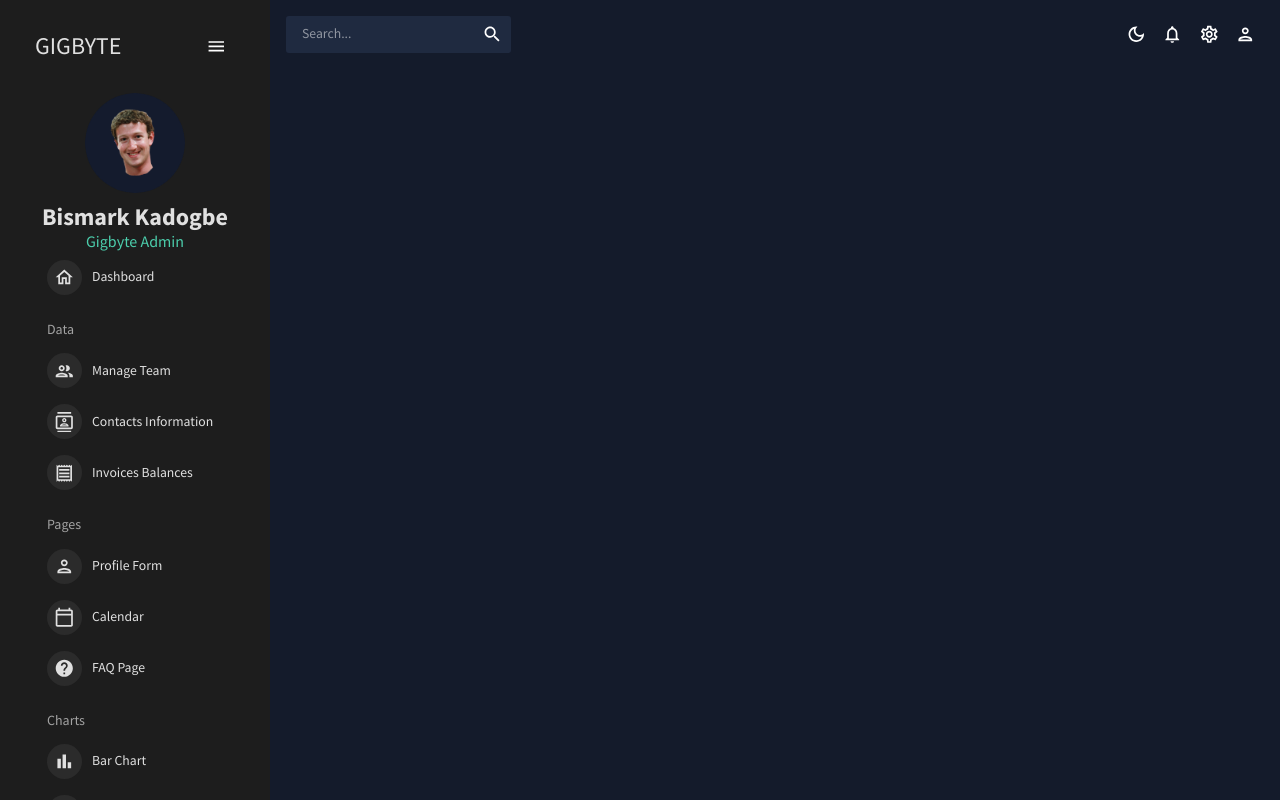
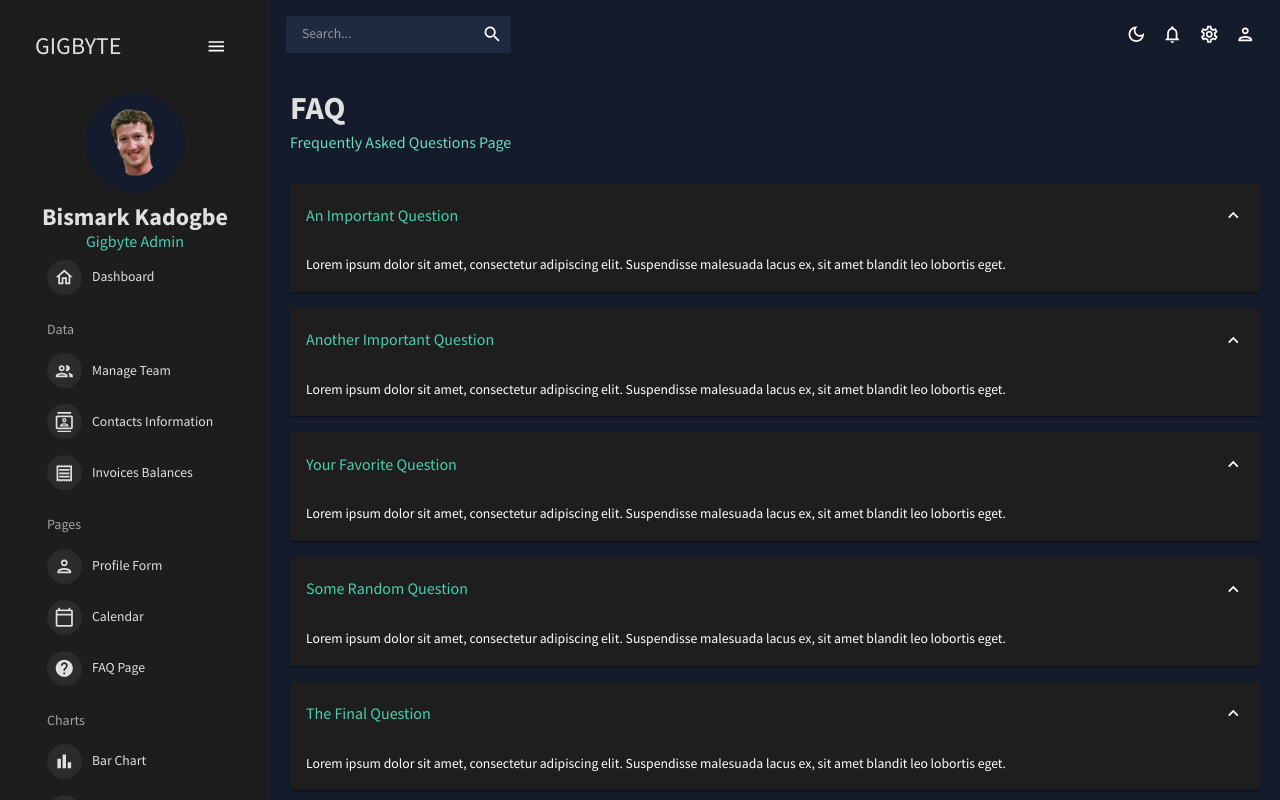
Before and after one commit to Nero-Gh/react-admin, a React (Vite) app: page /faq in a window 1280 px wide. Built offline with nearby package versions, Linux system fonts and the light colour scheme.

Commit message:
Added FAQ page

```diff
--- a/src/App.jsx
+++ b/src/App.jsx
@@ -10,11 +10,11 @@
 import Invoices from "./scenes/invoices";
 import Form from "./scenes/Form";
 import Calendar from "./scenes/Calendar";
+import FAQ from "./scenes/faq";
 
 // import Bar from "./scenes/Bar";
 // import Line from "./scenes/Line";
 // import Pie from "./scenes/Pie";
-// import FAQ from "./scenes/FAQ";
 // import Geography from "./scenes/FAQ";
 
 function App() {
@@ -36,8 +36,8 @@
               <Route path="/invoices" element={<Invoices />} />
               <Route path="/form" element={<Form />} />
               <Route path="/calendar" element={<Calendar />} />
+              <Route path="/faq" element={<FAQ />} />
               {/*
-              <Route path="/faq" element={<FAQ />} />
               <Route path="/line" element={<Line />} />
               <Route path="/bar" element={<Bar />} />
               <Route path="/pie" element={<Pie />} />
--- /dev/null
+++ b/src/scenes/faq/index.jsx
@@ -0,0 +1,86 @@
+import { Box, useTheme } from "@mui/material";
+import Header from "../../components/Header";
+import Accordion from "@mui/material/Accordion";
+import AccordionSummary from "@mui/material/AccordionSummary";
+import AccordionDetails from "@mui/material/AccordionDetails";
+import Typography from "@mui/material/Typography";
+import ExpandMoreIcon from "@mui/icons-material/ExpandMore";
+import { tokens } from "../../theme";
+
+const FAQ = () => {
+  const theme = useTheme();
+  const colors = tokens(theme.palette.mode);
+  return (
+    <Box m="20px">
+      <Header title="FAQ" subtitle="Frequently Asked Questions Page" />
+
+      <Accordion defaultExpanded>
+        <AccordionSummary expandIcon={<ExpandMoreIcon />}>
+          <Typography color={colors.greenAccent[500]} variant="h5">
+            An Important Question
+          </Typography>
+        </AccordionSummary>
+        <AccordionDetails>
+          <Typography>
+            Lorem ipsum dolor sit amet, consectetur adipiscing elit. Suspendisse
+            malesuada lacus ex, sit amet blandit leo lobortis eget.
+          </Typography>
+        </AccordionDetails>
+      </Accordion>
+      <Accordion defaultExpanded>
+        <AccordionSummary expandIcon={<ExpandMoreIcon />}>
+          <Typography color={colors.greenAccent[500]} variant="h5">
+            Another Important Question
+          </Typography>
+        </AccordionSummary>
+        <AccordionDetails>
+          <Typography>
+            Lorem ipsum dolor sit amet, consectetur adipiscing elit. Suspendisse
+            malesuada lacus ex, sit amet blandit leo lobortis eget.
+          </Typography>
+        </AccordionDetails>
+      </Accordion>
+      <Accordion defaultExpanded>
+        <AccordionSummary expandIcon={<ExpandMoreIcon />}>
+          <Typography color={colors.greenAccent[500]} variant="h5">
+            Your Favorite Question
+          </Typography>
+        </AccordionSummary>
+        <AccordionDetails>
+          <Typography>
+            Lorem ipsum dolor sit amet, consectetur adipiscing elit. Suspendisse
+            malesuada lacus ex, sit amet blandit leo lobortis eget.
+          </Typography>
+        </AccordionDetails>
+      </Accordion>
+      <Accordion defaultExpanded>
+        <AccordionSummary expandIcon={<ExpandMoreIcon />}>
+          <Typography color={colors.greenAccent[500]} variant="h5">
+            Some Random Question
+          </Typography>
+        </AccordionSummary>
+        <AccordionDetails>
+          <Typography>
+            Lorem ipsum dolor sit amet, consectetur adipiscing elit. Suspendisse
+            malesuada lacus ex, sit amet blandit leo lobortis eget.
+          </Typography>
+        </AccordionDetails>
+      </Accordion>
+      <Accordion defaultExpanded>
+        <AccordionSummary expandIcon={<ExpandMoreIcon />}>
+          <Typography color={colors.greenAccent[500]} variant="h5">
+            The Final Question
+          </Typography>
+        </AccordionSummary>
+        <AccordionDetails>
+          <Typography>
+            Lorem ipsum dolor sit amet, consectetur adipiscing elit. Suspendisse
+            malesuada lacus ex, sit amet blandit leo lobortis eget.
+          </Typography>
+        </AccordionDetails>
+      </Accordion>
+    </Box>
+  );
+};
+
+export default FAQ;
```
